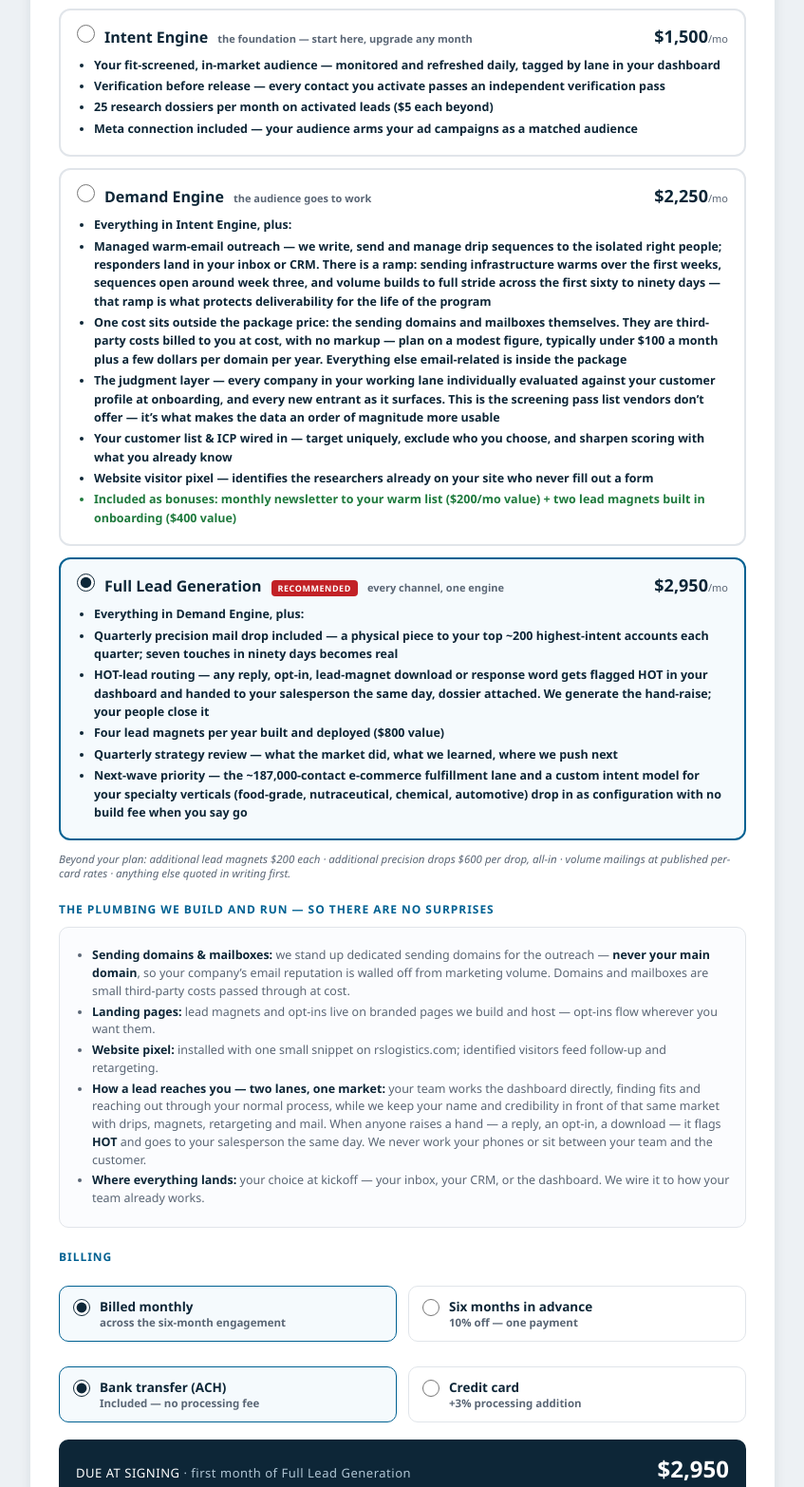
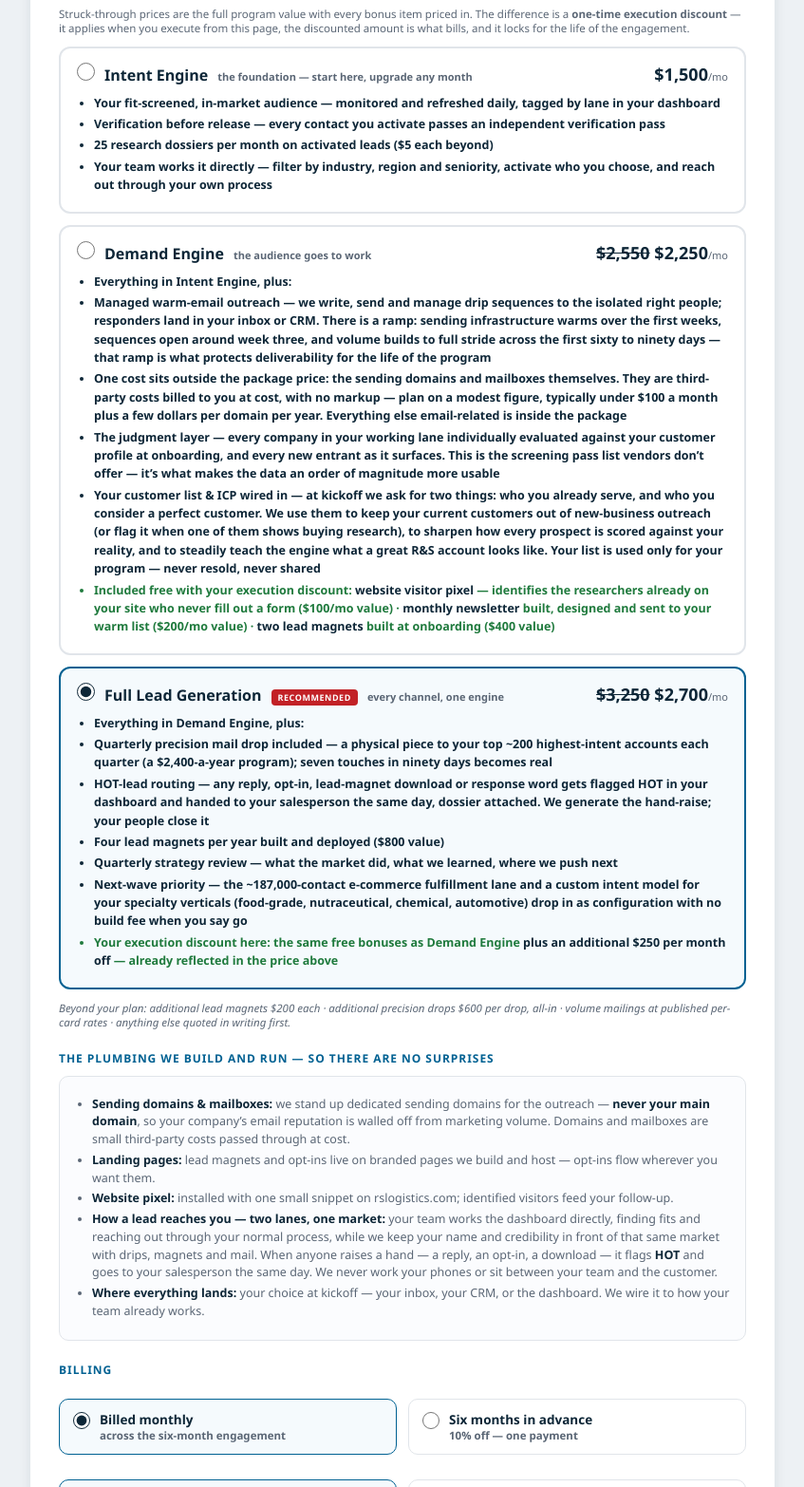
Before and after one commit to gyates59/gs-rs-proposal, a plain HTML site: page index.html in a window 1280 px wide. Shown: the part 570-2136 px from the top of the page at 95% size, without its empty margins (216-1063 px from the left). Drawn offline with Linux system fonts and the light colour scheme.

Commit message:
v5: Meta/Google language removed; ICP ask explained; execution-discount pricing (2550->2250, 3250->2700)

```diff
--- a/index.html
+++ b/index.html
@@ -116,6 +116,7 @@
       it was held &#8212; you always see what was cut and why.</div>
 
       <h3>Choose your engagement <span style="color:var(--mut);text-transform:none;letter-spacing:0;font-weight:400">&#8212; all levels carry a six-month initial engagement, then month-to-month</span></h3>
+      <div class="hint" style="margin-bottom:10px">Struck-through prices are the full program value with every bonus item priced in. The difference is a <b>one-time execution discount</b> &#8212; it applies when you execute from this page, the discounted amount is what bills, and it locks for the life of the engagement.</div>
 
       <label class="tier" id="t-good"><span class="trow">
         <input type="radio" name="tier" value="good" onchange="recalc()">
@@ -125,36 +126,36 @@
           <li><b>Your fit-screened, in-market audience</b> &#8212; monitored and refreshed daily, tagged by lane in your dashboard</li>
           <li><b>Verification before release</b> &#8212; every contact you activate passes an independent verification pass</li>
           <li><b>25 research dossiers per month</b> on activated leads ($5 each beyond)</li>
-          <li><b>Meta connection included</b> &#8212; your audience arms your ad campaigns as a matched audience</li>
+          <li><b>Your team works it directly</b> &#8212; filter by industry, region and seniority, activate who you choose, and reach out through your own process</li>
         </ul>
       </label>
 
       <label class="tier" id="t-better"><span class="trow">
         <input type="radio" name="tier" value="better" onchange="recalc()">
         <span class="tname">Demand Engine</span><span class="tsub">the audience goes to work</span>
-        <span class="tprice">$2,250<small>/mo</small></span></span>
+        <span class="tprice"><s>$2,550</s> $2,250<small>/mo</small></span></span>
         <ul>
           <li>Everything in Intent Engine, plus:</li>
           <li><b>Managed warm-email outreach</b> &#8212; we write, send and manage drip sequences to the isolated right people; responders land in your inbox or CRM. <b>There is a ramp:</b> sending infrastructure warms over the first weeks, sequences open around week three, and volume builds to full stride across the first sixty to ninety days &#8212; that ramp is what protects deliverability for the life of the program</li>
           <li><b>One cost sits outside the package price:</b> the sending domains and mailboxes themselves. They are third-party costs billed to you <b>at cost, with no markup</b> &#8212; plan on a modest figure, typically under $100 a month plus a few dollars per domain per year. Everything else email-related is inside the package</li>
           <li><b>The judgment layer</b> &#8212; every company in your working lane individually evaluated against your customer profile at onboarding, and every new entrant as it surfaces. This is the screening pass list vendors don&#8217;t offer &#8212; it&#8217;s what makes the data an order of magnitude more usable</li>
-          <li><b>Your customer list &amp; ICP wired in</b> &#8212; target uniquely, exclude who you choose, and sharpen scoring with what you already know</li>
-          <li><b>Website visitor pixel</b> &#8212; identifies the researchers already on your site who never fill out a form</li>
-          <li class="bonus">Included as bonuses: monthly newsletter to your warm list ($200/mo value) + two lead magnets built in onboarding ($400 value)</li>
+          <li><b>Your customer list &amp; ICP wired in</b> &#8212; at kickoff we ask for two things: who you already serve, and who you consider a perfect customer. We use them to keep your current customers out of new-business outreach (or flag it when one of them shows buying research), to sharpen how every prospect is scored against your reality, and to steadily teach the engine what a great R&amp;S account looks like. Your list is used only for your program &#8212; never resold, never shared</li>
+          <li class="bonus">Included free with your execution discount: <b>website visitor pixel</b> &#8212; identifies the researchers already on your site who never fill out a form ($100/mo value) &#183; <b>monthly newsletter</b> built, designed and sent to your warm list ($200/mo value) &#183; <b>two lead magnets</b> built at onboarding ($400 value)</li>
         </ul>
       </label>
 
       <label class="tier sel" id="t-best"><span class="trow">
         <input type="radio" name="tier" value="best" checked onchange="recalc()">
         <span class="tname">Full Lead Generation</span> <span class="rec">RECOMMENDED</span><span class="tsub">every channel, one engine</span>
-        <span class="tprice">$2,950<small>/mo</small></span></span>
+        <span class="tprice"><s>$3,250</s> $2,700<small>/mo</small></span></span>
         <ul>
           <li>Everything in Demand Engine, plus:</li>
-          <li><b>Quarterly precision mail drop included</b> &#8212; a physical piece to your top ~200 highest-intent accounts each quarter; seven touches in ninety days becomes real</li>
+          <li><b>Quarterly precision mail drop included</b> &#8212; a physical piece to your top ~200 highest-intent accounts each quarter (a $2,400-a-year program); seven touches in ninety days becomes real</li>
           <li><b>HOT-lead routing</b> &#8212; any reply, opt-in, lead-magnet download or response word gets flagged <b>HOT</b> in your dashboard and handed to your salesperson the same day, dossier attached. We generate the hand-raise; your people close it</li>
           <li><b>Four lead magnets per year</b> built and deployed ($800 value)</li>
           <li><b>Quarterly strategy review</b> &#8212; what the market did, what we learned, where we push next</li>
           <li><b>Next-wave priority</b> &#8212; the ~187,000-contact e-commerce fulfillment lane and a custom intent model for your specialty verticals (food-grade, nutraceutical, chemical, automotive) drop in as configuration with no build fee when you say go</li>
+          <li class="bonus">Your execution discount here: the same free bonuses as Demand Engine <b>plus an additional $250 per month off</b> &#8212; already reflected in the price above</li>
         </ul>
       </label>
       <div class="plus">Beyond your plan: additional lead magnets $200 each &#183; additional precision drops $600 per drop, all-in &#183; volume mailings at published per-card rates &#183; anything else quoted in writing first.</div>
@@ -164,8 +165,8 @@
         <ul>
           <li><b>Sending domains &amp; mailboxes:</b> we stand up dedicated sending domains for the outreach &#8212; <b>never your main domain</b>, so your company&#8217;s email reputation is walled off from marketing volume. Domains and mailboxes are small third-party costs passed through at cost.</li>
           <li><b>Landing pages:</b> lead magnets and opt-ins live on branded pages we build and host &#8212; opt-ins flow wherever you want them.</li>
-          <li><b>Website pixel:</b> installed with one small snippet on rslogistics.com; identified visitors feed follow-up and retargeting.</li>
-          <li><b>How a lead reaches you &#8212; two lanes, one market:</b> your team works the dashboard directly, finding fits and reaching out through your normal process, while we keep your name and credibility in front of that same market with drips, magnets, retargeting and mail. When anyone raises a hand &#8212; a reply, an opt-in, a download &#8212; it flags <b>HOT</b> and goes to your salesperson the same day. We never work your phones or sit between your team and the customer.</li>
+          <li><b>Website pixel:</b> installed with one small snippet on rslogistics.com; identified visitors feed your follow-up.</li>
+          <li><b>How a lead reaches you &#8212; two lanes, one market:</b> your team works the dashboard directly, finding fits and reaching out through your normal process, while we keep your name and credibility in front of that same market with drips, magnets and mail. When anyone raises a hand &#8212; a reply, an opt-in, a download &#8212; it flags <b>HOT</b> and goes to your salesperson the same day. We never work your phones or sit between your team and the customer.</li>
           <li><b>Where everything lands:</b> your choice at kickoff &#8212; your inbox, your CRM, or the dashboard. We wire it to how your team already works.</li>
         </ul>
       </div>
@@ -235,8 +236,8 @@
           in any resulting business.</b> Audience data is licensed to our organization for its own marketing
           use and will not be resold or redistributed. As-ordered items are billed only when ordered and
           approved. The payment method selected applies to all billing; credit card payments carry a 3%
-          processing addition. Third-party pass-through costs (sending domains, mailbox and CRM licenses,
-          ad spend) are billed at cost with no markup. Responsibility for offer terms and outreach
+          processing addition. Third-party pass-through costs (sending domains, mailbox and CRM licenses)
+          are billed at cost with no markup. Responsibility for offer terms and outreach
           compliance rests with the sender.</span>
         </div>
       </div>
@@ -266,7 +267,7 @@ const TOKEN = "gsm-proposal-2026";
 const TIERS = {
   good:   { label: "Intent Engine",        monthly: 1500 },
   better: { label: "Demand Engine",        monthly: 2250 },
-  best:   { label: "Full Lead Generation", monthly: 2950 },
+  best:   { label: "Full Lead Generation", monthly: 2700 },
 };
 function tierKey() { return document.querySelector('input[name=tier]:checked').value; }
 function isCard() { return document.querySelector('input[name=pay]:checked').value === "card"; }
```
